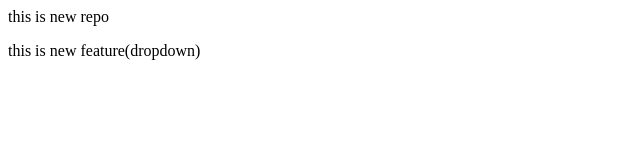
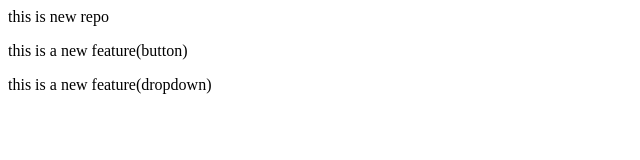
Before and after one commit to Heerajai/localRepo, a plain HTML site: page index.html in a window 1280 px wide. Shown: the whole page, without its empty margins (0-640 px from the left). Drawn offline with Linux system fonts and the light colour scheme.

Commit message:
add new feature

```diff
--- a/index.html
+++ b/index.html
@@ -1,2 +1,3 @@
 <p>this is new repo</p>
-<p>this is new feature(dropdown)</p>
+<p>this is a new feature(button)</p>
+<p>this is a new feature(dropdown)</p>
```
